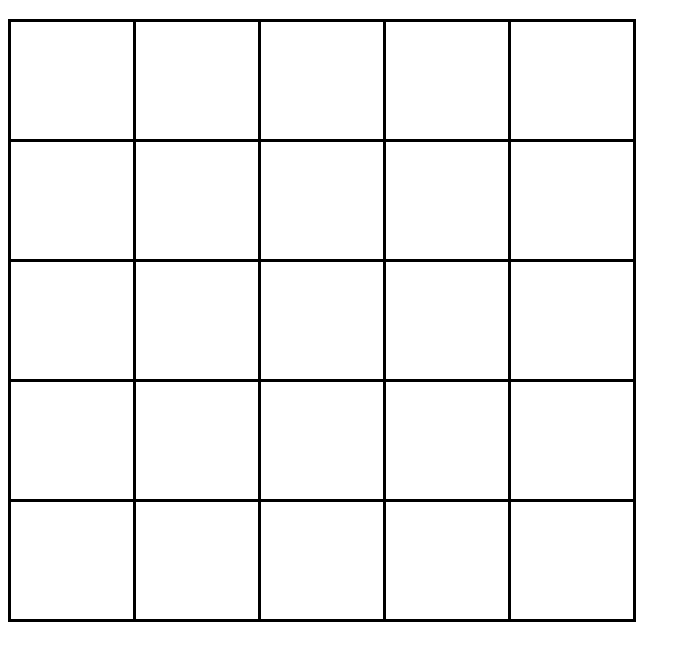
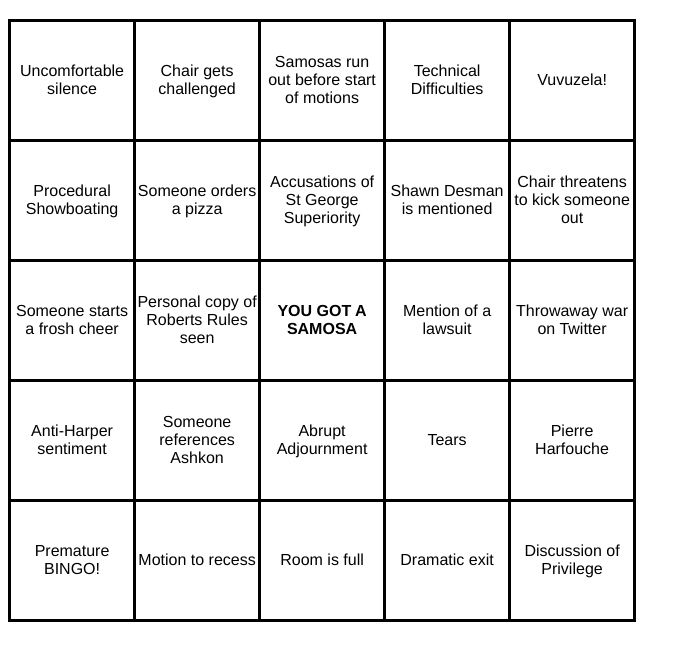
Before and after one commit to jwebbed/utsu-bingo, a website: page index.html in a window 1280 px wide. Shown: the part 69-730 px from the top of the page, without its empty margins (0-691 px from the left). Drawn offline with Linux system fonts and the light colour scheme.

Commit message:
updated compiled file

```diff
--- a/index.html
+++ b/index.html
@@ -1,4 +1,4 @@
-<!doctype HTML5><html><head><link rel="stylesheet" type="text/css" href="styles.css"><script src="scripts.js"></script></head><body><div id="header"><h1 id="title">UTSU Bingo</h1><button onclick="reset()">Reset</button><p>Click on a tile to highlight it as completed</p></div><table id="main"><tr><td></td><td></td><td></td><td></td><td></td></tr><tr><td></td><td></td><td></td><td></td><td></td></tr><tr><td></td><td></td><td></td><td></td><td></td></tr><tr><td></td><td></td><td></td><td></td><td></td></tr><tr><td></td><td></td><td></td><td></td><td></td></tr></table><script>(function(i,s,o,g,r,a,m){i['GoogleAnalyticsObject']=r;i[r]=i[r]||function(){
+<!doctype HTML5><html><head><link rel="stylesheet" type="text/css" href="styles.css"><script src="tile-words.js"></script><script src="scripts.js"></script></head><body><div id="header"><h1 id="title">UTSU Bingo</h1><button id="button">Reset</button><p>Click on a tile to highlight it as completed</p></div><table id="main"><tr><td></td><td></td><td></td><td></td><td></td></tr><tr><td></td><td></td><td></td><td></td><td></td></tr><tr><td></td><td></td><td></td><td></td><td></td></tr><tr><td></td><td></td><td></td><td></td><td></td></tr><tr><td></td><td></td><td></td><td></td><td></td></tr></table><script>(function(i,s,o,g,r,a,m){i['GoogleAnalyticsObject']=r;i[r]=i[r]||function(){
   (i[r].q=i[r].q||[]).push(arguments)},i[r].l=1*new Date();a=s.createElement(o),
   m=s.getElementsByTagName(o)[0];a.async=1;a.src=g;m.parentNode.insertBefore(a,m)
   })(window,document,'script','//www.google-analytics.com/analytics.js','ga');
--- a/package.json
+++ b/package.json
@@ -5,6 +5,7 @@
   "main": "index.js",
   "dependencies": {
     "gulp": "^3.9.0",
+    "gulp-closure-compiler": "^0.3.1",
     "gulp-htmlmin": "^1.1.4",
     "gulp-rename": "^1.2.2",
     "gulp-uglify": "^1.4.0"
```
